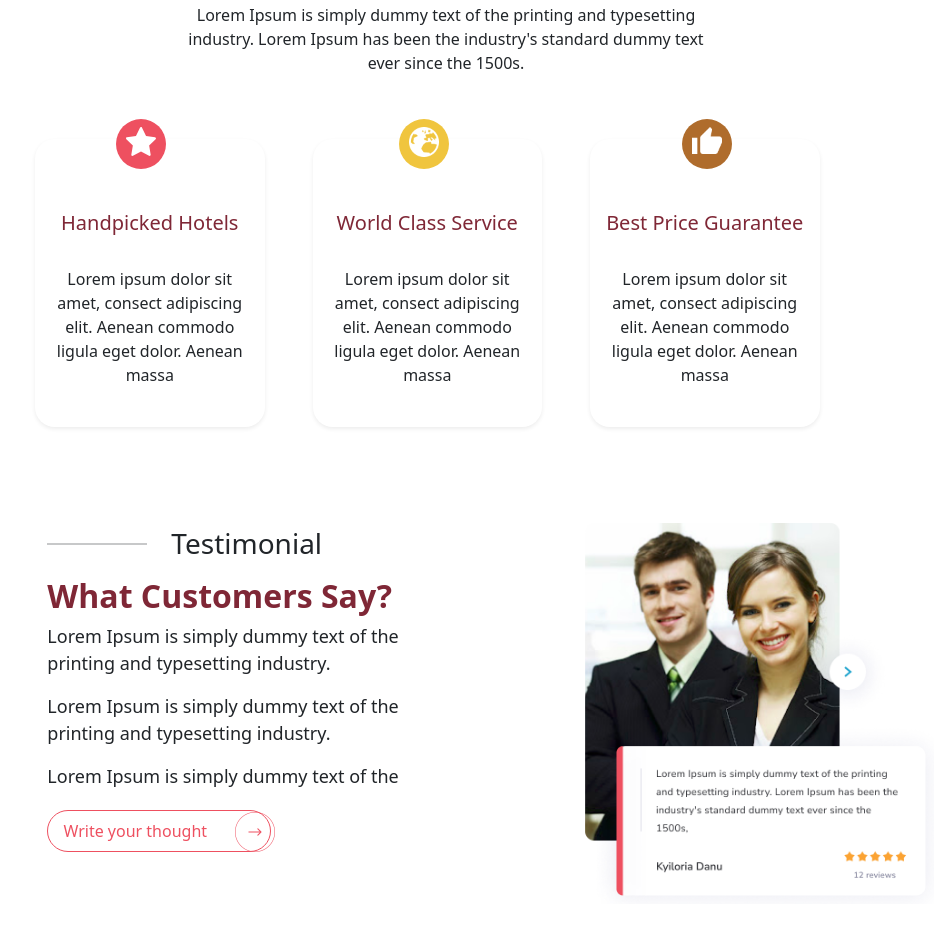
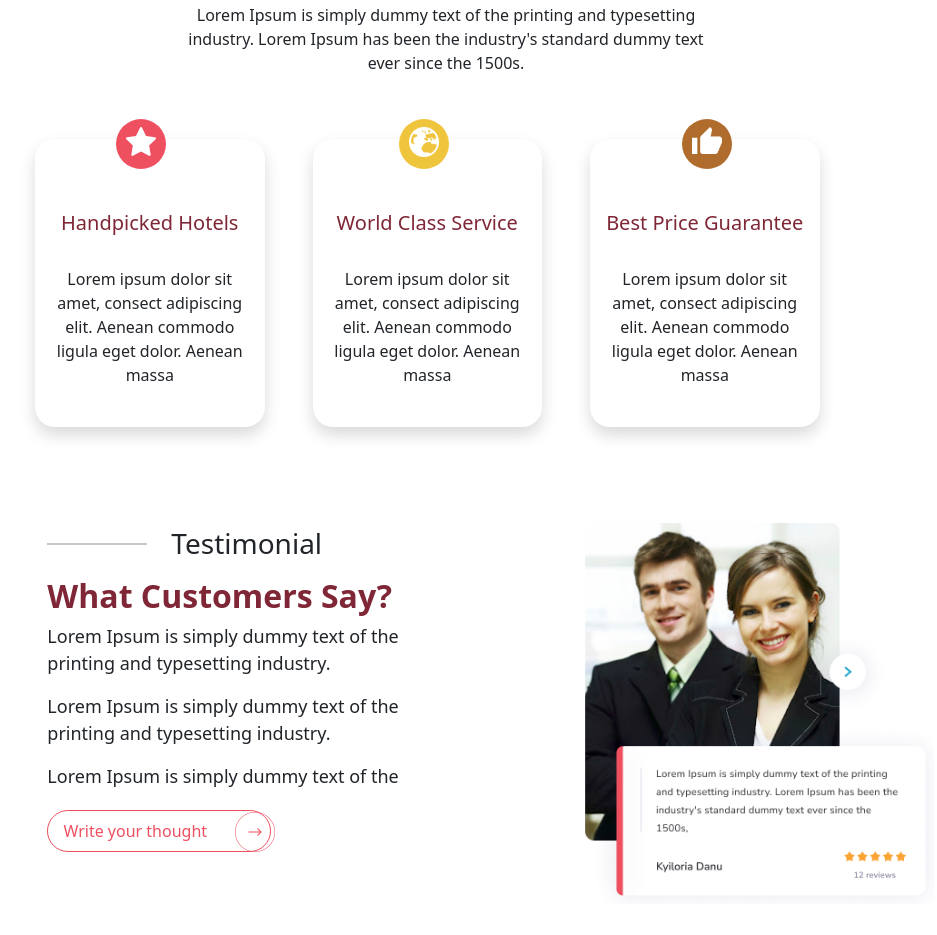
Before and after one commit to Lenarf-Future-Dev/Travelline, a plain HTML site: page index.html in a window 1280 px wide. Shown: the part 3192-4127 px from the top of the page, without its empty margins (194-1131 px from the left). Drawn offline with nearby package versions, Linux system fonts and the light colour scheme.

Commit message:
Update index.html

```diff
--- a/index.html
+++ b/index.html
@@ -264,7 +264,7 @@
                </center>
 
                   <div class="row div_why m-auto  mt-5">
-                    <div style="border-radius: 20px;" class="col-sm-3 shadow-sm ms-5 ">
+                    <div style="border-radius: 20px;" class="col-sm-3 shadow ms-5 ">
                        <div class="cercle_why "> <center><img class="pt-2" width="30px" src="imgs/Vector.svg" alt=""></center> </div> <br><br><br>
                        <div class="text_why">
                           <h5 class="marron "> Handpicked Hotels</h3> <br>
@@ -273,7 +273,7 @@
                        </div> <br>
                     </div>
 
-                    <div style="border-radius: 20px;" class="col-sm-3 shadow-sm  ms-5 ">
+                    <div style="border-radius: 20px;" class="col-sm-3 shadow ms-5 ">
                       <div class="cercle_why2 "> <center> <img class="pt-2" width="30px" src="imgs/whh_world.png" alt=""></center> </div> <br><br><br>
                       <div class="text_why">
                          <h5 class="marron "> World Class Service </h3> <br>
@@ -282,7 +282,7 @@
                       </div> <br>
                    </div>
 
-                   <div style="border-radius: 20px;" class="col-sm-3 shadow-sm ms-5 ">
+                   <div style="border-radius: 20px;" class="col-sm-3 shadow ms-5 ">
                     <div class="cercle_why3 "> <center><img class="pt-2" width="30px" src="imgs/Vector.png" alt=""></center> </div> <br><br><br>
                     <div class="text_why">
                        <h5 class="marron "> Best Price Guarantee </h3> <br>
```
